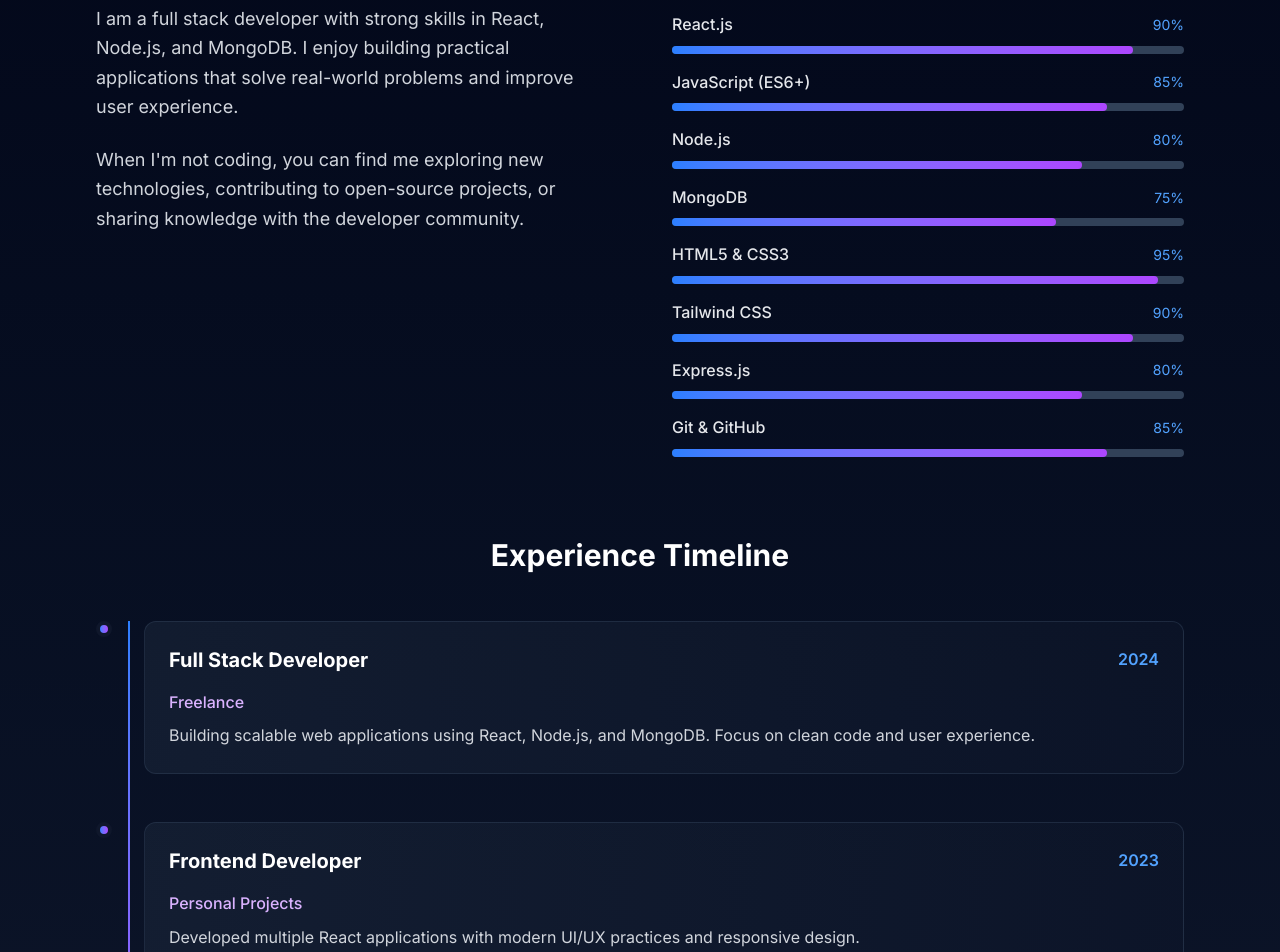
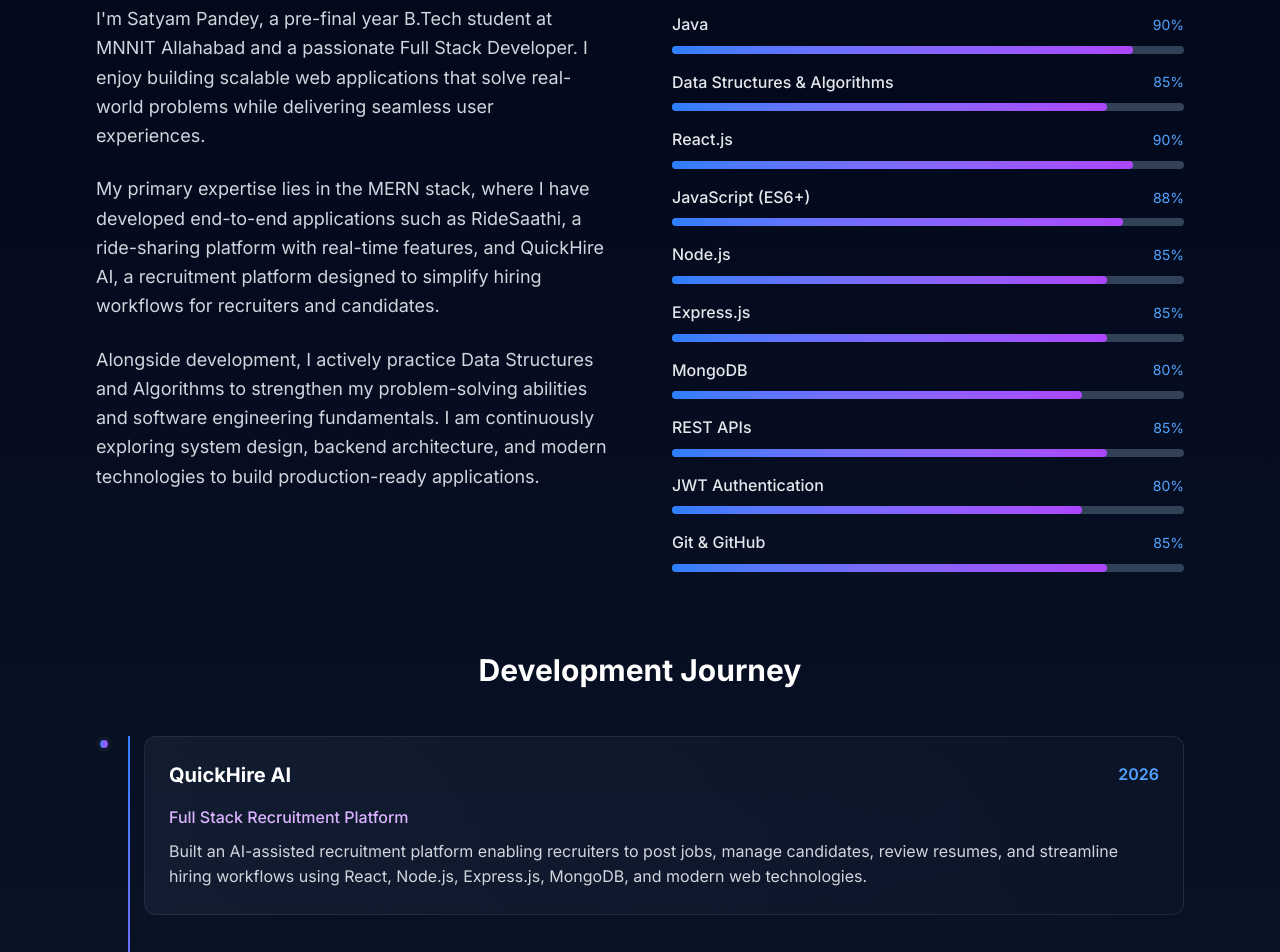
Before and after one commit to Satyam-8226/portfolio, a React (Vite) app: page / in a window 1280 px wide. Shown: the part 1160-2112 px from the top of the page. Built offline with nearby package versions, Linux system fonts and the light colour scheme; no server answers.

Commit message:
refactor: update skills and experiences in About component; enhance personal description and project details

```diff
--- a/src/components/About.jsx
+++ b/src/components/About.jsx
@@ -4,34 +4,39 @@ import SectionWrapper from './SectionWrapper';
 
 const About = () => {
   const skills = [
+    { name: 'Java', level: 90 },
+    { name: 'Data Structures & Algorithms', level: 85 },
     { name: 'React.js', level: 90 },
-    { name: 'JavaScript (ES6+)', level: 85 },
-    { name: 'Node.js', level: 80 },
-    { name: 'MongoDB', level: 75 },
-    { name: 'HTML5 & CSS3', level: 95 },
-    { name: 'Tailwind CSS', level: 90 },
-    { name: 'Express.js', level: 80 },
+    { name: 'JavaScript (ES6+)', level: 88 },
+    { name: 'Node.js', level: 85 },
+    { name: 'Express.js', level: 85 },
+    { name: 'MongoDB', level: 80 },
+    { name: 'REST APIs', level: 85 },
+    { name: 'JWT Authentication', level: 80 },
     { name: 'Git & GitHub', level: 85 }
   ];
 
   const experiences = [
     {
-      year: '2024',
-      title: 'Full Stack Developer',
-      company: 'Freelance',
-      description: 'Building scalable web applications using React, Node.js, and MongoDB. Focus on clean code and user experience.'
-    },
-    {
-      year: '2023',
-      title: 'Frontend Developer',
-      company: 'Personal Projects',
-      description: 'Developed multiple React applications with modern UI/UX practices and responsive design.'
+      year: '2026',
+      title: 'QuickHire AI',
+      company: 'Full Stack Recruitment Platform',
+      description:
+        'Built an AI-assisted recruitment platform enabling recruiters to post jobs, manage candidates, review resumes, and streamline hiring workflows using React, Node.js, Express.js, MongoDB, and modern web technologies.'
     },
     {
       year: '2025',
-      title: 'Learning Journey',
-      company: 'Self-Taught',
-      description: 'Started my development journey in 2025, focusing on full-stack development using React, Node.js, and modern technologies. Actively building real-world projects and improving problem-solving skills.'
+      title: 'RideSaathi',
+      company: 'Full Stack Ride Sharing Platform',
+      description:
+        'Developed a ride-sharing application connecting drivers and passengers through route-based matching, authentication, real-time tracking, and scalable backend architecture.'
+    },
+    {
+      year: 'Present',
+      title: 'B.Tech Student',
+      company: 'MNNIT Allahabad',
+      description:
+        'Pursuing B.Tech while actively building real-world software projects, strengthening Data Structures & Algorithms, and preparing for Software Engineering roles.'
     }
   ];
 
@@ -54,7 +59,7 @@ const About = () => {
             transition={{ delay: 0.1 }}
             className="text-gray-400 text-lg max-w-2xl mx-auto"
           >
-            Full Stack Developer | Problem Solver | Tech Enthusiast
+            Pre-Final Year B.Tech Student | Full Stack Developer | DSA Enthusiast
           </motion.p>
         </div>
 
@@ -67,12 +72,30 @@ const About = () => {
             transition={{ duration: 0.6 }}
             className="space-y-6"
           >
-            <h3 className="text-3xl font-bold text-white">Get to know me</h3>
+            <h3 className="text-3xl font-bold text-white">
+              Get to know me
+            </h3>
+
             <p className="text-gray-300 text-lg leading-relaxed">
-              I am a full stack developer with strong skills in React, Node.js, and MongoDB. I enjoy building practical applications that solve real-world problems and improve user experience.
+              I'm Satyam Pandey, a pre-final year B.Tech student at MNNIT Allahabad
+              and a passionate Full Stack Developer. I enjoy building scalable web
+              applications that solve real-world problems while delivering seamless
+              user experiences.
             </p>
+
             <p className="text-gray-300 text-lg leading-relaxed">
-              When I'm not coding, you can find me exploring new technologies, contributing to open-source projects, or sharing knowledge with the developer community.
+              My primary expertise lies in the MERN stack, where I have developed
+              end-to-end applications such as RideSaathi, a ride-sharing platform
+              with real-time features, and QuickHire AI, a recruitment platform
+              designed to simplify hiring workflows for recruiters and candidates.
+            </p>
+
+            <p className="text-gray-300 text-lg leading-relaxed">
+              Alongside development, I actively practice Data Structures and
+              Algorithms to strengthen my problem-solving abilities and software
+              engineering fundamentals. I am continuously exploring system design,
+              backend architecture, and modern technologies to build production-ready
+              applications.
             </p>
           </motion.div>
 
@@ -122,7 +145,7 @@ const About = () => {
           transition={{ duration: 0.8, delay: 0.4 }}
           className="mt-20"
         >
-          <h3 className="text-3xl font-bold text-white text-center mb-12">Experience Timeline</h3>
+          <h3 className="text-3xl font-bold text-white text-center mb-12">Development Journey</h3>
           <div className="relative">
             {/* Timeline line */}
             <div className="absolute left-8 top-0 bottom-0 w-0.5 bg-linear-to-b from-blue-500 to-purple-500"></div>
```
